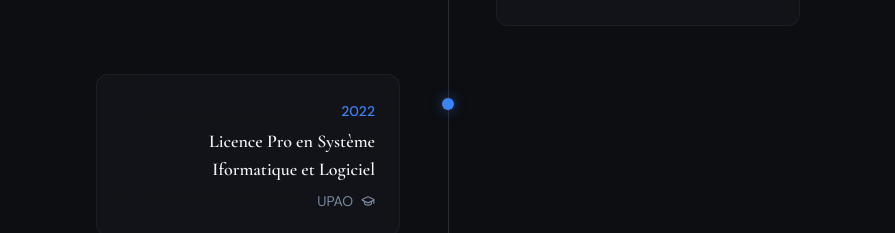
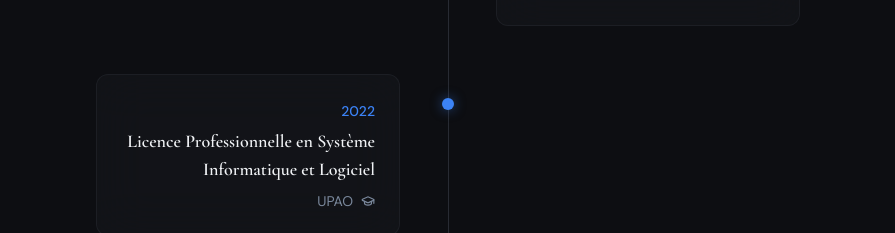
Before and after one commit to mathiasakowanou76-ship-it/Portfolio, a React (Vite) app: page / in a window 1280 px wide. Shown: the part 2600-2833 px from the top of the page, without its empty margins (192-1087 px from the left). Built offline with nearby package versions, Linux system fonts and the light colour scheme; the HTML template or start-up script is replaced by a standard one.

Commit message:
mise à jour du site

```diff
--- a/src/components/FormationsSection.tsx
+++ b/src/components/FormationsSection.tsx
@@ -4,7 +4,7 @@ import { GraduationCap } from "lucide-react";
 const formations = [
   { year: "2023", title: "Formation en gestion de base de données", school: "Alphorm (en ligne)" },
   { year: "2022", title: "Formation en PHP", school: "Alphorm (en ligne)" },
-  { year: "2022", title: "Licence Pro en Système Iformatique et Logiciel", school: "UPAO" },
+  { year: "2022", title: "Licence Professionnelle en Système Informatique et Logiciel", school: "UPAO" },
   { year: "2019", title: "Baccalauréat Série D", school: "CEG Malanhoui" },
 ];
 
```
